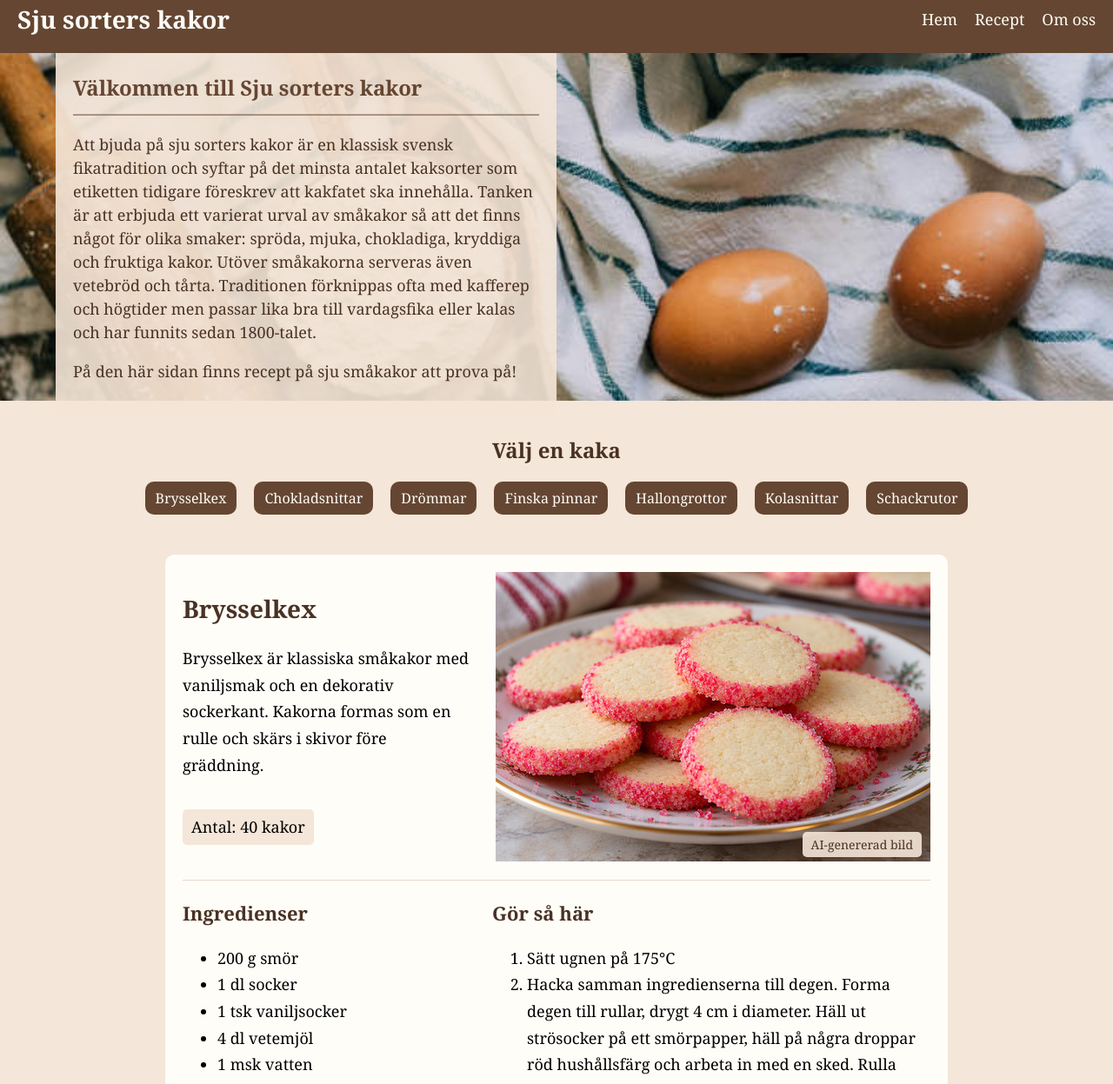
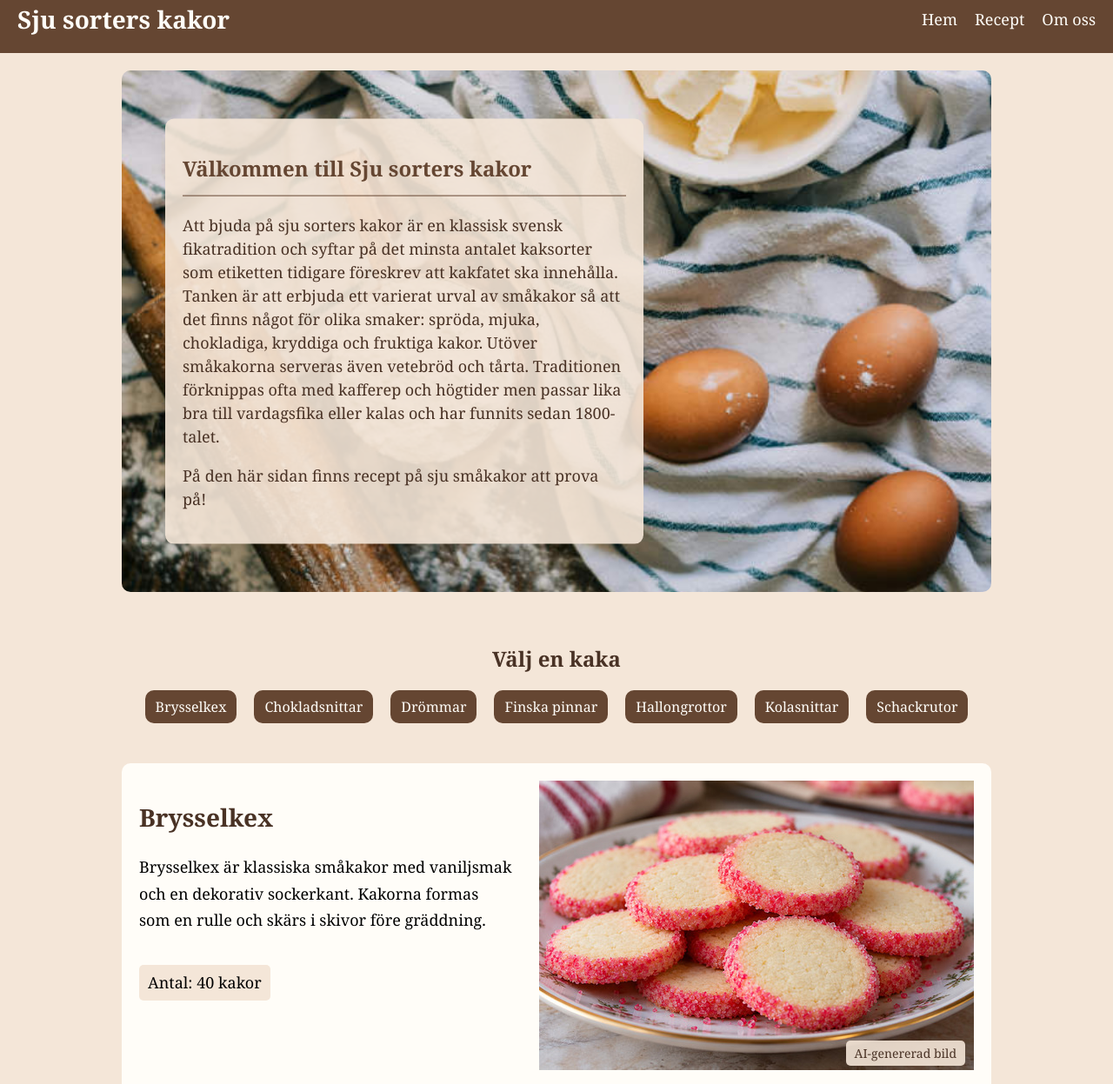
Before and after one commit to tindrabystrom/sju-sorters-kakor, a plain HTML site: page index.html in a window 1280 px wide. Shown: the part 17-1264 px from the top of the page at 87% size. Drawn offline with Linux system fonts and the light colour scheme.

Commit message:
Refactor site header and introduction styles: improve comments for clarity, adjust layout properties, and enhance image dimensions for better presentation

```diff
--- a/assets/css/style.css
+++ b/assets/css/style.css
@@ -16,18 +16,18 @@ body {
    SIDHUVUD
    ===================== */
 
-/* Flexbox placerar huvudrubriken till vänster och menyn till höger.
-   Innehållet centreras vertikalt. Brun bakgrund och padding
-   skapar färg och utrymme runt innehållet. */
+/* Flexbox placerar rubriken till vänster och menyn till höger.
+   Innehållet centreras vertikalt.
+   Anger brun bakgrund och inre avstånd. */
 .site-header {
   display: flex;
   justify-content: space-between;
   align-items: center;
   background-color: #654632;
   padding: 20px;
-  position: sticky;
-  top: 0;
-  z-index: 10; /* Placerar sidhuvudet ovanför övrigt innehåll. */
+  position: sticky; /* Håller sidhuvudet kvar vid skrollning. */
+  top: 0; /* Placerar sidhuvudet vid fönstrets överkant. */
+  z-index: 10; /* Visar sidhuvudet framför övrigt innehåll. */
 }
 
 /* Anger huvudrubrikens färg och storlek samt tar bort standardmarginalen. */
@@ -67,6 +67,12 @@ body {
    Introduktion - Introduktionsbild med en överliggande textruta.
    ===================== */
 
+.introduction {
+  position: relative;
+  width: 80%;
+  max-width: 1000px;
+  margin: 20px auto;
+}
 /* Tar bort figure-elementets standardmarginal. */
 .introduction figure {
   margin: 0;
@@ -75,13 +81,9 @@ body {
 .introduction img {
   display: block;
   width: 100%;
-  height: 50vh;
+  height: 600px;
   object-fit: cover;
-}
-
-
-.introduction {
-  position: relative;
+  border-radius: 10px;
 }
 
 .introduction-text {
@@ -89,7 +91,7 @@ body {
   top: 50%;
   left: 5%;
   transform: translateY(-50%);
-  width: 45%;
+  width: 55%;
   padding: 20px;
   border-radius: 10px;
   background-color: rgba(244, 230, 216, 0.9);
@@ -161,7 +163,7 @@ body {
   border-radius: 10px;
   padding: 20px;
   width: 80%;
-  max-width: 900px;
+  max-width: 1000px;
   margin: 10px auto;
 }
 
```
